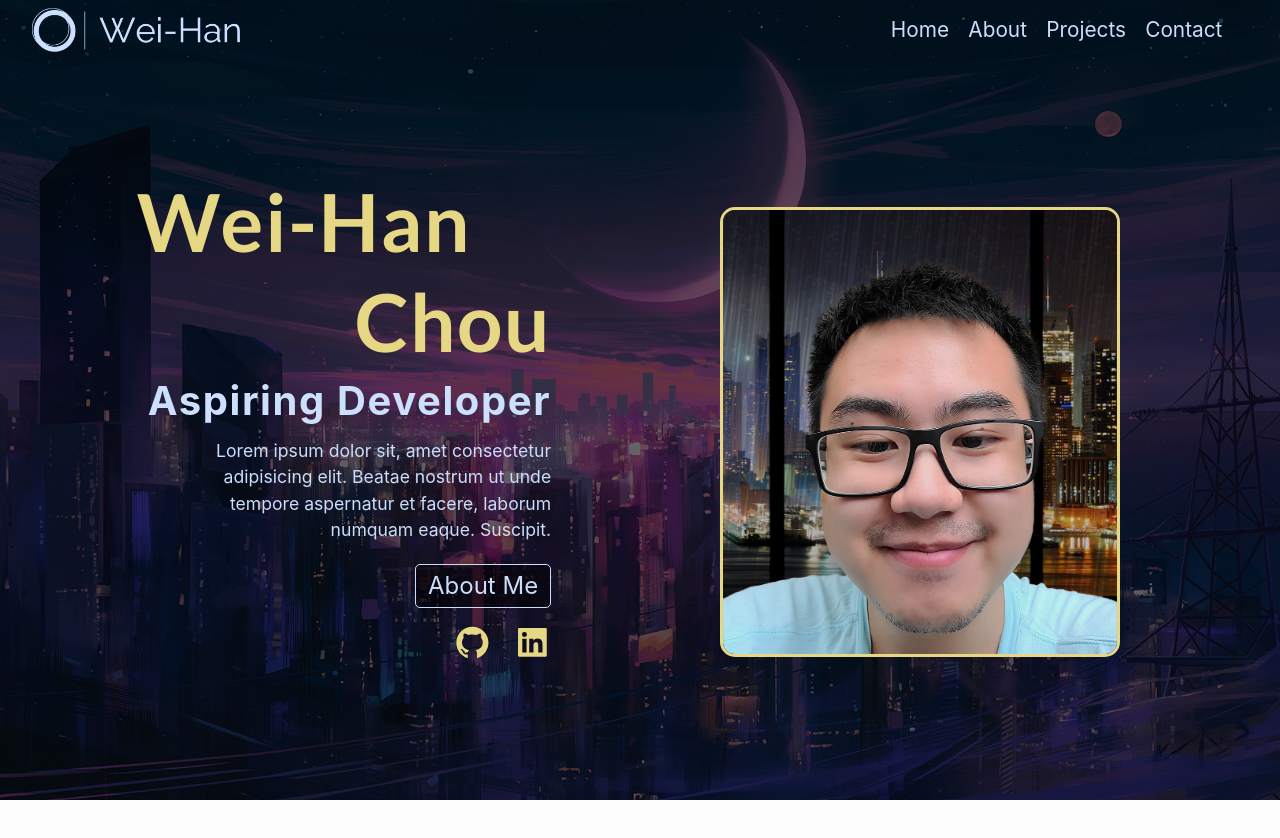
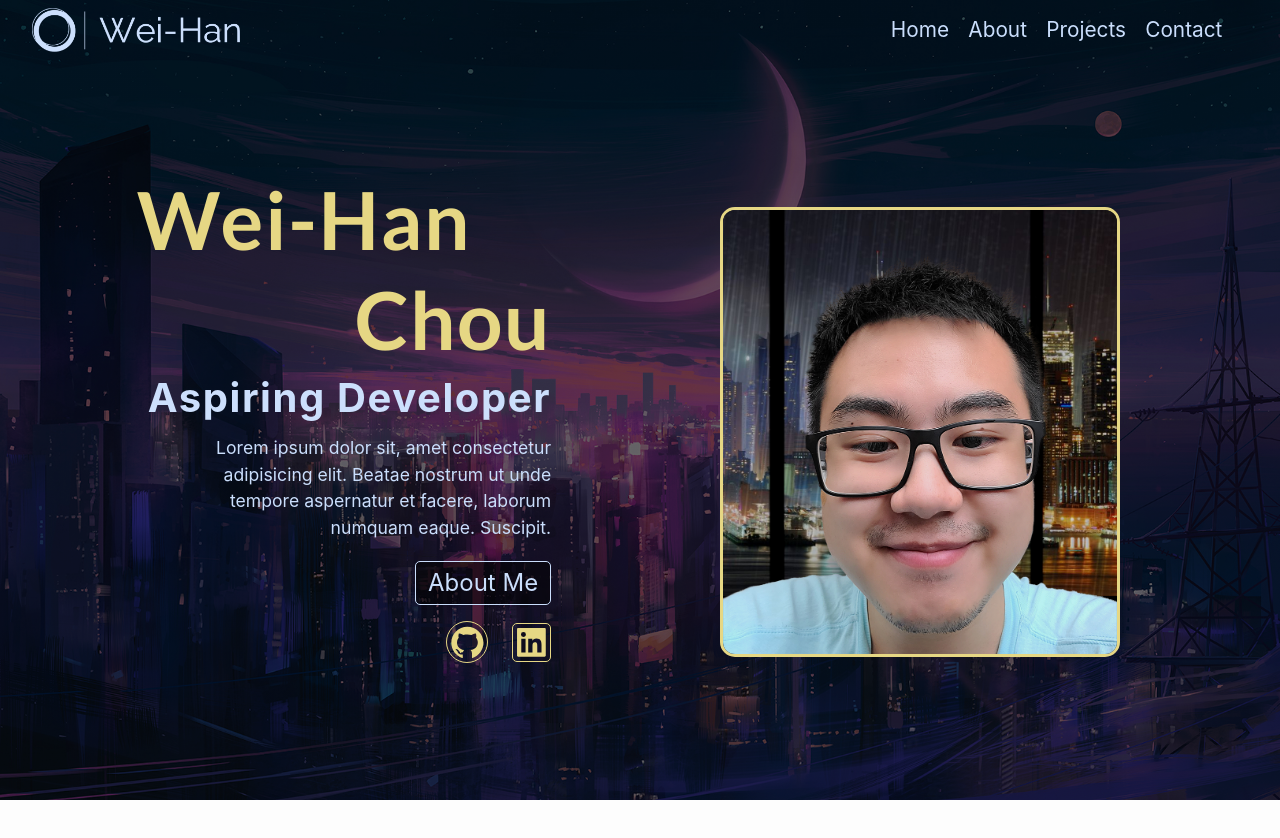
Before and after one commit to chouweihan/chouweihan.com, a React (Create React App) app: page / in a window 1280 px wide. Shown: the top 838 px of the page. Built offline with nearby package versions, Linux system fonts and the light colour scheme; a web font is replaced by a local one.

Commit message:
added border to social link

```diff
--- a/src/components/SocialLinks.js
+++ b/src/components/SocialLinks.js
@@ -29,7 +29,7 @@ const SLWrapper = styled.ul`
     align-items: center;
   }
 
-  /* li::nth-child(2) {
+  li::nth-child(2) {
     margin-top: 0.02rem;
   }
 
@@ -46,7 +46,7 @@ const SLWrapper = styled.ul`
 
   li .border:hover {
     border-color: var(--color-logo);
-  } */
+  }
 `;
 
 export default SocialLinks;
```
